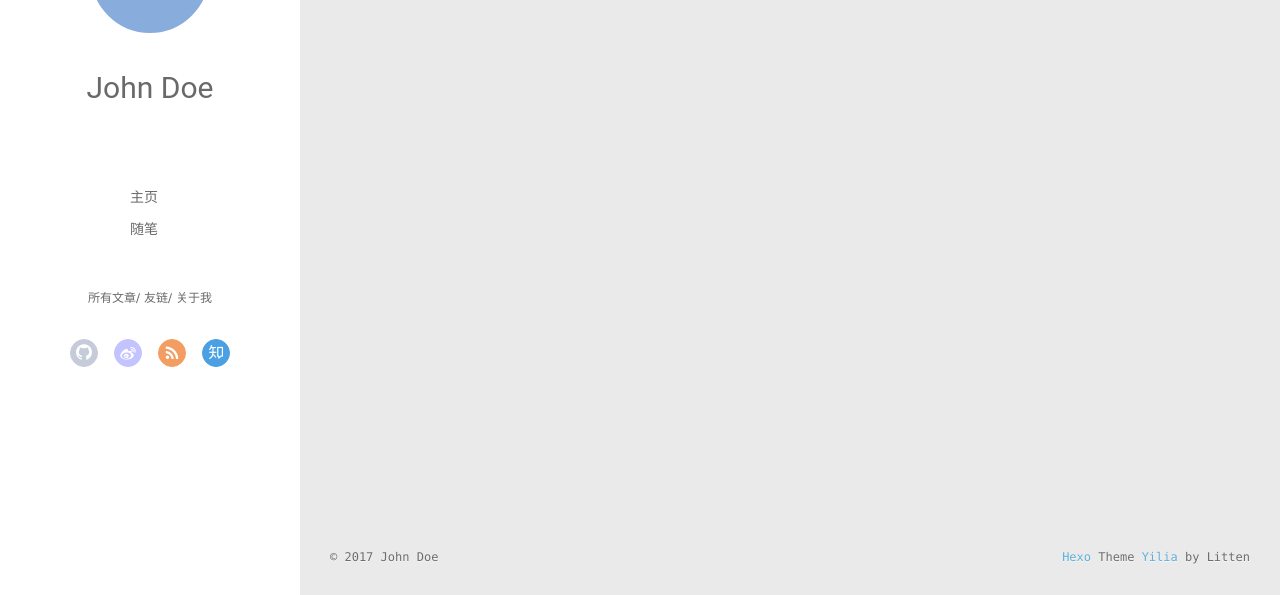
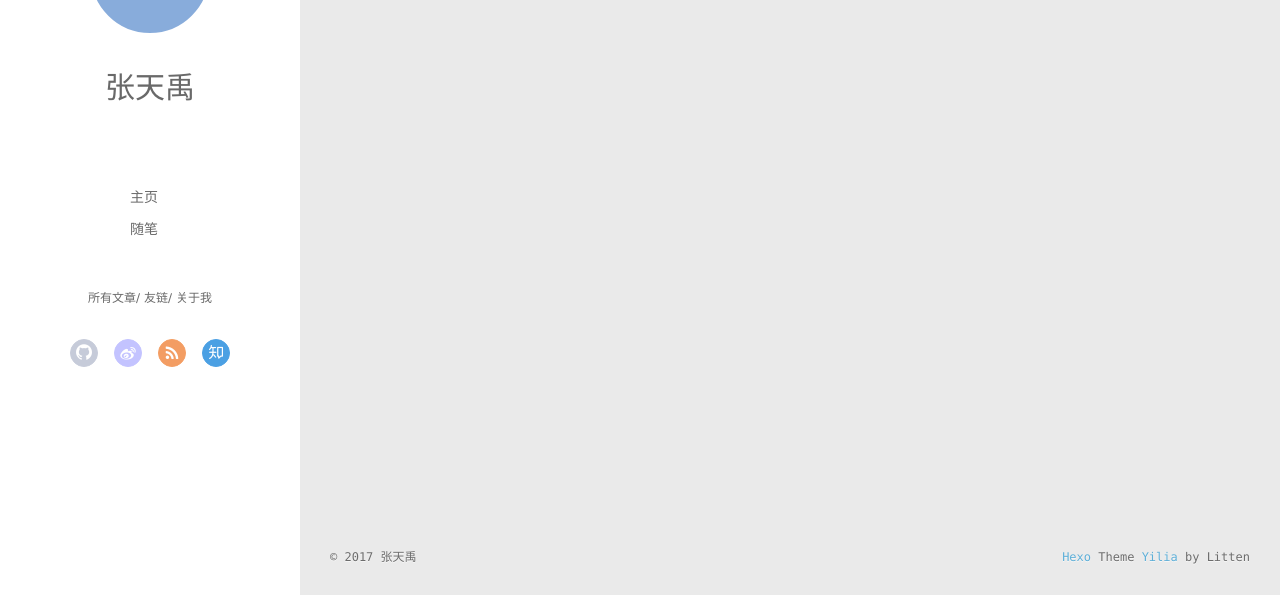
Before and after one commit to 674252256/674252256.github.io, a plain HTML site: page archives/index.html in a window 1280 px wide. Shown: the part 202-797 px from the top of the page. Drawn offline with Linux system fonts and the light colour scheme.

Commit message:
Site updated: 2017-05-08 22:21:08

```diff
--- a/archives/index.html
+++ b/archives/index.html
@@ -45,7 +45,7 @@
 			<img src="null" class="js-avatar">
 		</a>
 		<hgroup>
-		  <h1 class="header-author"><a href="/">John Doe</a></h1>
+		  <h1 class="header-author"><a href="/">张天禹</a></h1>
 		</hgroup>
 
 
@@ -103,7 +103,7 @@
 				<img src="null" class="js-avatar">
 			</div>
 			<hgroup>
-			  <h1 class="header-author js-header-author">John Doe</h1>
+			  <h1 class="header-author js-header-author">张天禹</h1>
 			</hgroup>
 
 
@@ -201,7 +201,7 @@
   <div class="outer">
     <div id="footer-info">
     	<div class="footer-left">
-    		&copy; 2017 John Doe
+    		&copy; 2017 张天禹
     	</div>
       	<div class="footer-right">
       		<a href="http://hexo.io/" target="_blank">Hexo</a>  Theme <a href="https://github.com/litten/hexo-theme-yilia" target="_blank">Yilia</a> by Litten
```
Also changed, not shown: 2017/05/08/hello-world/index.html (+3 -3 lines), archives/2017/05/index.html (+3 -3 lines), archives/2017/index.html (+3 -3 lines), index.html (+3 -3 lines).
